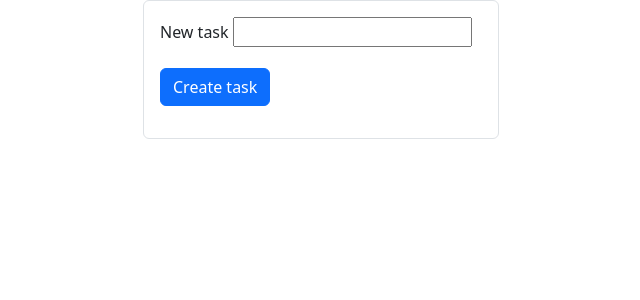
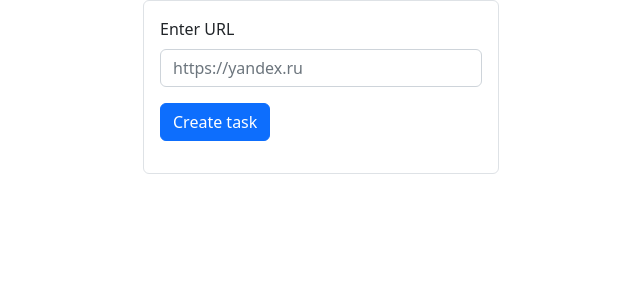
Before and after one commit to Lookin44/Parser_web_app_django, a Django app: page /new_task/ in a window 1280 px wide. Shown: the part 78-378 px from the top of the page, without its empty margins (319-959 px from the left). Run offline with Django 4.2, Linux system fonts and the light colour scheme; parts of the project's set-up code (start-up, migrations or seed data) failed here and were passed over; some libraries are stand-ins or nearby versions.

Commit message:
All tasks on checklist DONE)

```diff
--- a/project/parser_app/forms.py
+++ b/project/parser_app/forms.py
@@ -1,4 +1,4 @@
-from django.forms import ModelForm, Textarea
+from django.forms import ModelForm, TextInput
 
 from .models import BaseTask
 
@@ -7,10 +7,10 @@ class TaskForm(ModelForm):
     class Meta:
         model = BaseTask
         fields = ('domain_from',)
-        # widgets = {
-        #     'domain_from': Textarea(attrs={
-        #         'class': 'form-control',
-        #         'placeholder': 'https://yandex.ru',
-        #         'id': 'newTask'
-        #     })
-        # }
+        widgets = {
+            'domain_from': TextInput(attrs={
+                'class': 'form-control',
+                'placeholder': 'https://yandex.ru',
+                'id': 'newTask'
+            })
+        }
--- a/project/templates/new_task.html
+++ b/project/templates/new_task.html
@@ -10,7 +10,7 @@
         <form method="post" action="{% url 'new_task' %}">
           {% csrf_token %}
           <div class="mb-3">
-            <label for="newTask" class="form-label">New task</label>
+            <label class="form-label">Enter URL</label>
             {{ form.domain_from }}
           </div>
           <div class="col-auto">
```
Also changed, not shown: project/templatetags/tag_filter.py (deleted, +0 -7 lines), project/templatetags/__init__.py (deleted).
